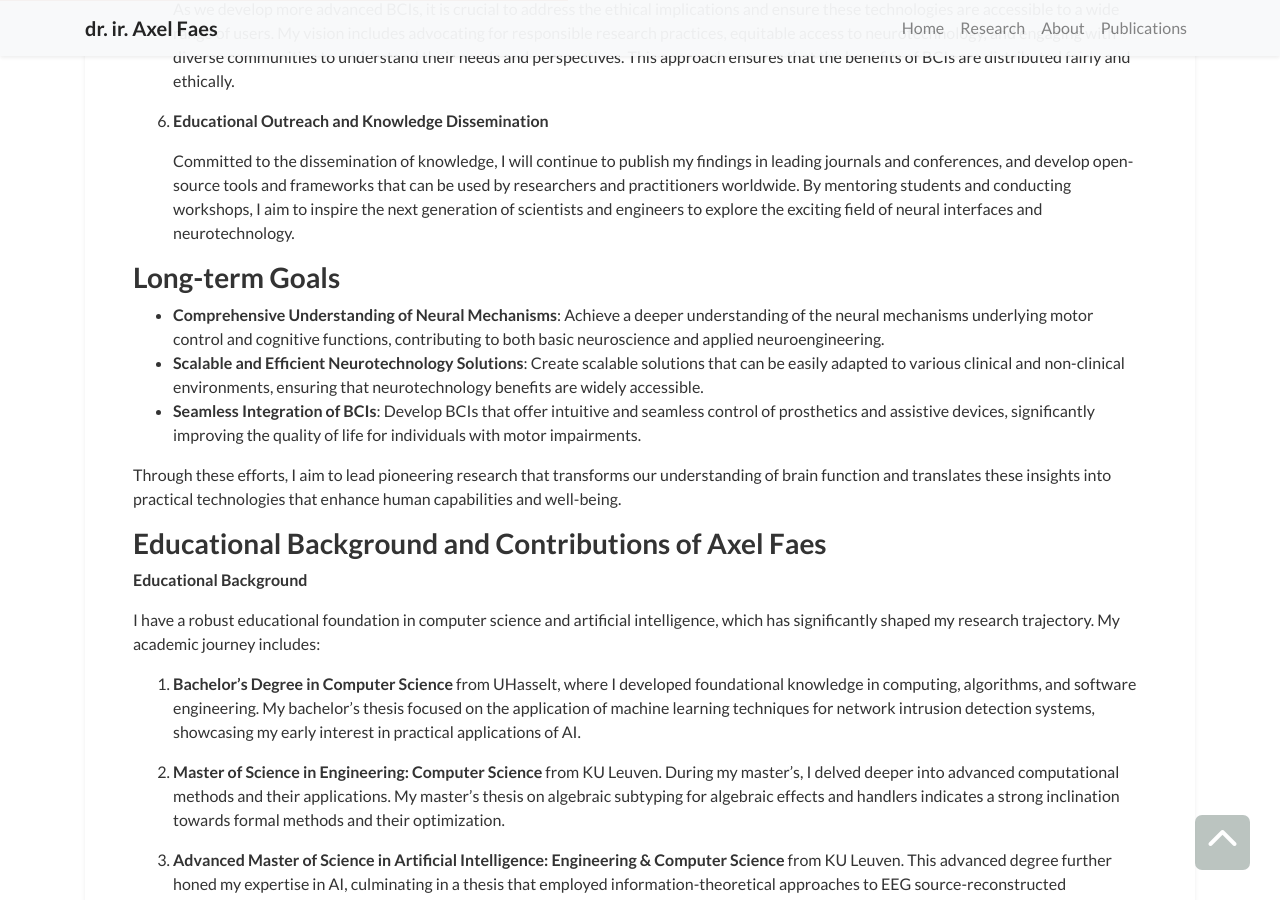
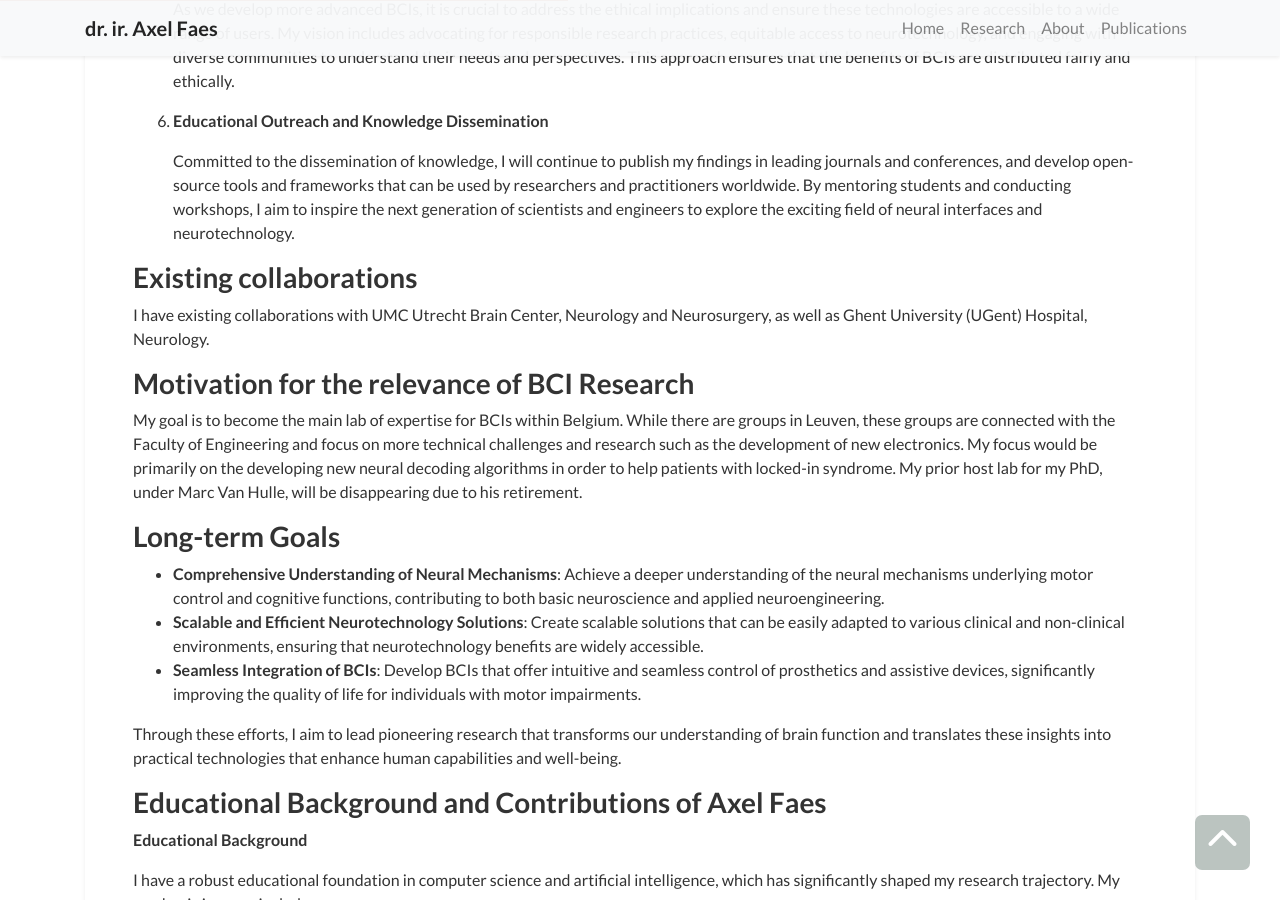
Before and after one commit to TheAxeC/theaxec.github.io, a Jekyll site: the page built from _blog/research-version.md, in a window 1280 px wide and 900 px high, scrolled down 1142 px. Built offline with Jekyll 4.4.1, drawn with Linux system fonts in a browser that asks for light colours; a style sheet for code colours, icons or effects is not loaded.

Commit message:
update research vision: version 1b

```diff
--- a/_blog/research-version.md
+++ b/_blog/research-version.md
@@ -41,6 +41,14 @@ My research vision is to pioneer the development of advanced neurotechnology sol
 5. **Educational Outreach and Knowledge Dissemination**
 
    Committed to the dissemination of knowledge, I will continue to publish my findings in leading journals and conferences, and develop open-source tools and frameworks that can be used by researchers and practitioners worldwide. By mentoring students and conducting workshops, I aim to inspire the next generation of scientists and engineers to explore the exciting field of neural interfaces and neurotechnology.
+
+### Existing collaborations
+
+I have existing collaborations with UMC Utrecht Brain Center, Neurology and Neurosurgery, as well as Ghent University (UGent) Hospital, Neurology.
+
+### Motivation for the relevance of BCI Research
+
+My goal is to become the main lab of expertise for BCIs within Belgium. While there are groups in Leuven, these groups are connected with the Faculty of Engineering and focus on more technical challenges and research such as the development of new electronics. My focus would be primarily on the developing new neural decoding algorithms in order to help patients with locked-in syndrome. My prior host lab for my PhD, under Marc Van Hulle, will be disappearing due to his retirement.
 
 ### Long-term Goals
 
```
